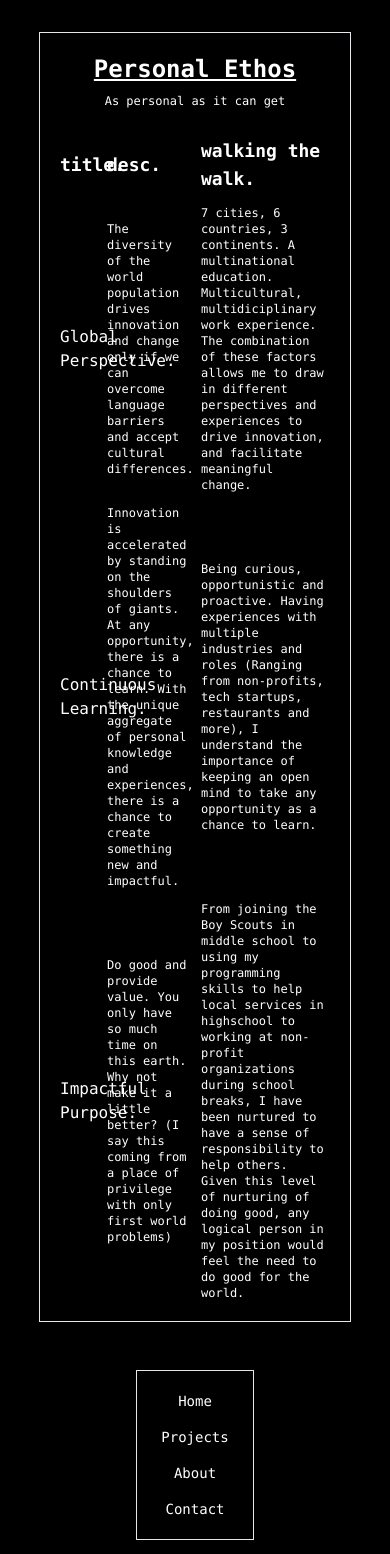
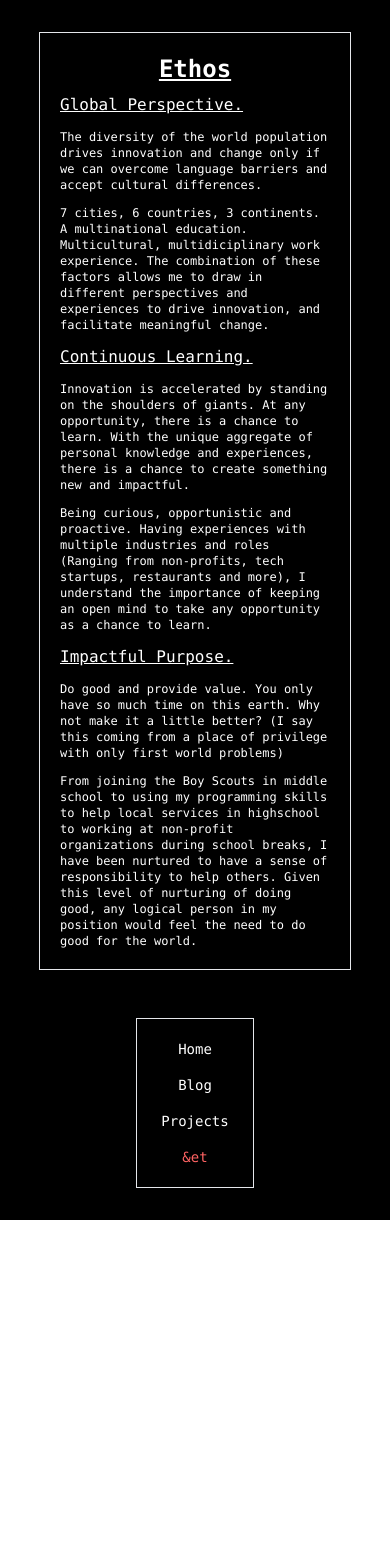
Before and after one commit to ItsThompson/t-industries, a SvelteKit app: page /ethos in a window 390 px wide. Shown: the top 1554 px of the page. After the commit the page ends 1220 px from the top, so only its background shows below. Built offline with nearby package versions, Linux system fonts and the light colour scheme.

Commit message:
feat(home): Added content to homepage feat(ethos): Ethos to navbar and responsive design

```diff
--- a/src/components/Age.svelte
+++ b/src/components/Age.svelte
@@ -1,12 +1,16 @@
 <script lang="ts">
+    export let rounded = false;
     const birthday: Date = new Date("2005-05-10");
     let now: Date = new Date();
 
     let diffMs: number = now.getTime() - birthday.getTime();
     let msInADay: number = 86400000;
     let diffDays: number = Math.floor(diffMs / msInADay);
-    // let age = Math.round(diffDays / 365.25);
+
     let age: number = Math.round((diffDays / 365.25) * 100) / 100;
+    if (rounded) {
+        age = Math.round(diffDays / 365.25);
+    }
 </script>
 
 {age}
--- a/src/components/NavBar.svelte
+++ b/src/components/NavBar.svelte
@@ -5,8 +5,8 @@
 <div class="flex justify-center border p-1 mt-12">
     <ul class="flex sm:flex-row flex-col p-2 sm:space-x-8 items-center">
         <NavItem href="/" text="Home" />
+        <NavItem href="#" text="Blog" /> <!-- TODO: href -->
         <NavItem href="/projects" text="Projects" />
-        <NavItem href="/about" text="About" />
-        <NavItem href="/contact" text="Contact" />
+        <NavItem href="/ethos" text="&et" />
     </ul>
 </div>
--- a/src/routes/+page.svelte
+++ b/src/routes/+page.svelte
@@ -1,6 +1,9 @@
 <script lang="ts">
     import Age from "../components/Age.svelte";
     import Link from "../components/Link.svelte";
+
+    let now: Date = new Date();
+    let yearsInExperience: number = now.getFullYear() - 2019;
 </script>
 
 <div
@@ -13,10 +16,26 @@ border p-5 flex flex-col items-center gap-5"
             <span class="text-xs">(<Age /> years old)</span>
         </h4>
         <p class="text-sm">
-            Software Developer
+            Software Developer + Student
             <!-- Kind of offensive to tie me down to a single role... I'll let it slide. -->
         </p>
         <p class="text-sm">First Year at the University of Bath</p>
+        <p class="mt-5 text-sm">
+            Hi, I am Thompson, a <Age rounded={true} /> year old software developer
+            with {yearsInExperience}
+            years of experience in developing and leading software projects with
+            social impact. I have lived in seven different cities across three continents
+            where I have gained a
+            <span class="underline">multicultural diverse perspective</span>
+            and a deep understanding of working with people from various backgrounds.
+        </p>
+        <div class="mt-5 text-sm">
+            Currently, my main areas of personal R&D is:
+            <ul class="list-disc list-inside">
+                <li class="underline">Mathematics of AI</li>
+                <li class="underline">Algorithms</li>
+            </ul>
+        </div>
     </div>
 
     <div>
--- a/src/routes/about/+page.svelte
+++ /dev/null
@@ -1,6 +0,0 @@
-<script lang="ts">
-</script>
-
-<div class="w-4/5 border p-5 flex flex-col items-center gap-5">
-    <p class="text-sm">About Page</p>
-</div>
--- a/src/routes/contact/+page.svelte
+++ /dev/null
@@ -1,6 +0,0 @@
-<script lang="ts">
-</script>
-
-<div class="w-4/5 border p-5 flex flex-col items-center gap-5">
-    <p class="text-sm">Contact Page</p>
-</div>
--- a/src/routes/ethos/+page.svelte
+++ b/src/routes/ethos/+page.svelte
@@ -1,48 +1,44 @@
 <div class="w-4/5 border p-5 flex flex-col items-center gap-5">
-    <!-- TODO: Reactive -->
     <div class="flex flex-col items-center gap-2">
-        <h1 class="font-bold text-2xl">
-            <span class="underline">Personal Ethos </span>
-        </h1>
-        <p class="text-xs mb-5">As personal as it can get</p>
+        <h1 class="font-bold text-2xl underline">Ethos</h1>
         <div class="grid grid-cols-12 items-center gap-3">
-            <h3 class="text-lg font-bold col-span-2">title.</h3>
-            <h3 class="text-lg font-bold col-span-4">desc.</h3>
-            <h3 class="text-lg font-bold col-span-6">walking the walk.</h3>
-            <h5 class="text-base col-span-2">Global Perspective.</h5>
-            <p class="text-xs col-span-4">
+            <h3 class="hidden md:inline text-lg font-bold col-span-2">title.</h3>
+            <h3 class="hidden md:inline text-lg font-bold col-span-4">desc.</h3>
+            <h3 class="hidden md:inline text-lg font-bold col-span-6">walking the walk.</h3>
+            <h5 class="text-base col-span-12 md:col-span-2 underline md:no-underline">Global Perspective.</h5>
+            <p class="text-xs col-span-12 md:col-span-4">
                 The diversity of the world population drives innovation and
                 change only if we can overcome language barriers and accept
                 cultural differences.
             </p>
-            <p class="text-xs col-span-6">
+            <p class="text-xs col-span-12 md:col-span-6">
                 7 cities, 6 countries, 3 continents. A multinational education.
                 Multicultural, multidiciplinary work experience. The combination
                 of these factors allows me to draw in different perspectives and
                 experiences to drive innovation, and facilitate meaningful
                 change.
             </p>
-            <h5 class="text-base col-span-2">Continuous Learning.</h5>
-            <p class="text-xs col-span-4">
+            <h5 class="text-base col-span-12 md:col-span-2 underline md:no-underline">Continuous Learning.</h5>
+            <p class="text-xs col-span-12 md:col-span-4">
                 Innovation is accelerated by standing on the shoulders of
                 giants. At any opportunity, there is a chance to learn. With the
                 unique aggregate of personal knowledge and experiences, there is
                 a chance to create something new and impactful.
             </p>
-            <p class="text-xs col-span-6">
+            <p class="text-xs col-span-12 md:col-span-6">
                 Being curious, opportunistic and proactive. Having experiences
                 with multiple industries and roles (Ranging from non-profits,
                 tech startups, restaurants and more), I understand the
                 importance of keeping an open mind to take any opportunity as a
                 chance to learn.
             </p>
-            <h5 class="text-base col-span-2">Impactful Purpose.</h5>
-            <p class="text-xs col-span-4">
+            <h5 class="text-base col-span-12 md:col-span-2 underline md:no-underline">Impactful Purpose.</h5>
+            <p class="text-xs col-span-12 md:col-span-4">
                 Do good and provide value. You only have so much time on this
                 earth. Why not make it a little better? (I say this coming from
                 a place of privilege with only first world problems)
             </p>
-            <p class="text-xs col-span-6">
+            <p class="text-xs col-span-12 md:col-span-6">
                 From joining the Boy Scouts in middle school to using my
                 programming skills to help local services in highschool to
                 working at non-profit organizations during school breaks, I have
```
